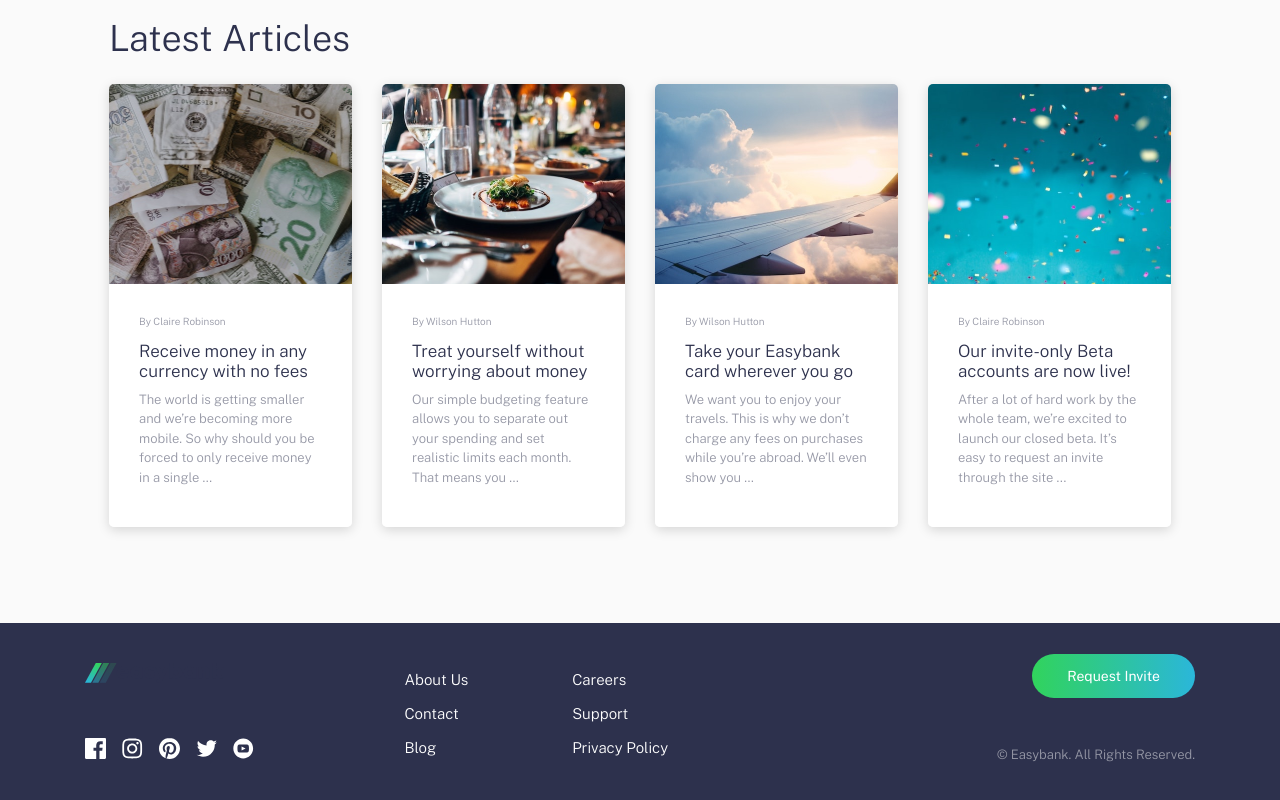
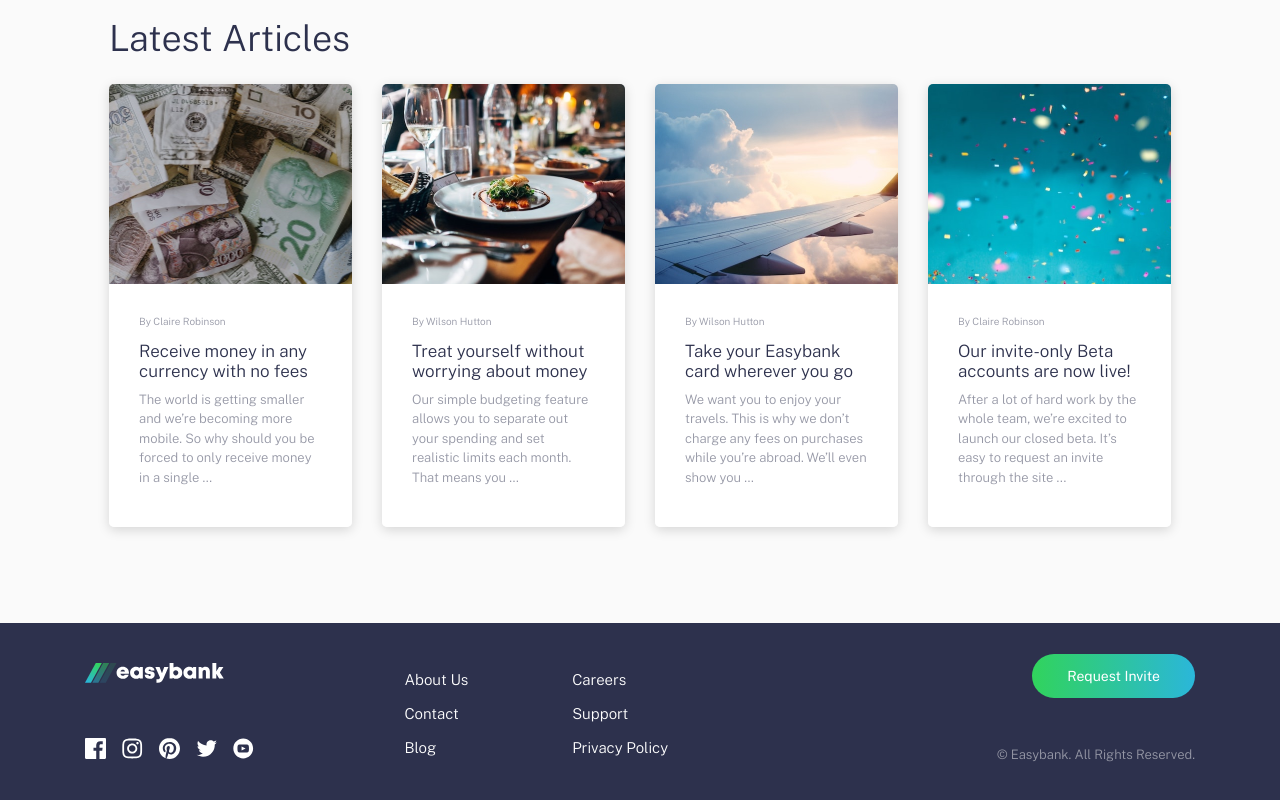
Before and after one commit to HronaOlha/easy-bank, a plain HTML site: page index.html in a window 1280 px wide. Shown: the part 1444-2244 px from the top of the page. Drawn offline with nearby package versions, Linux system fonts and the light colour scheme.

Commit message:
fix logo-dark link

```diff
--- a/index.html
+++ b/index.html
@@ -211,7 +211,7 @@
     <footer class="footer">
       <div class="container">
         <a href="/" class="footer__logo">
-          <img src="/images/logo.svg" alt="logo" />
+          <img src="./images/logo-dark.svg" alt="logo" />
         </a>
         <ul class="footer__social">
           <li>
```
